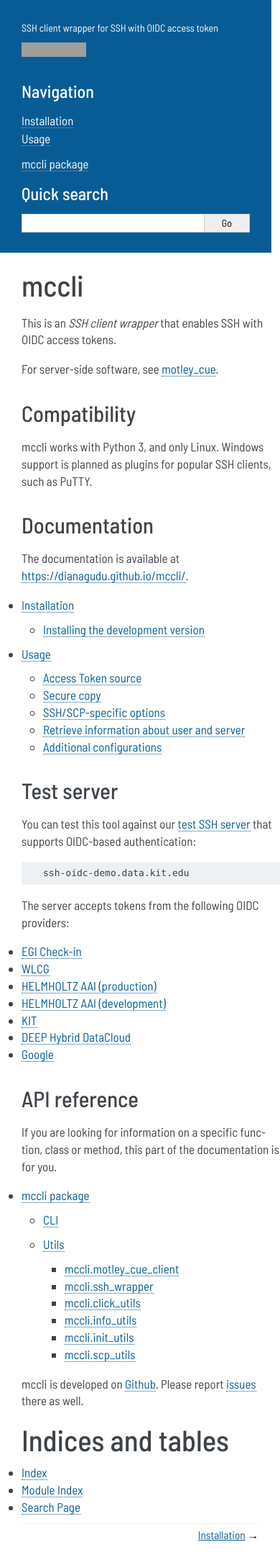
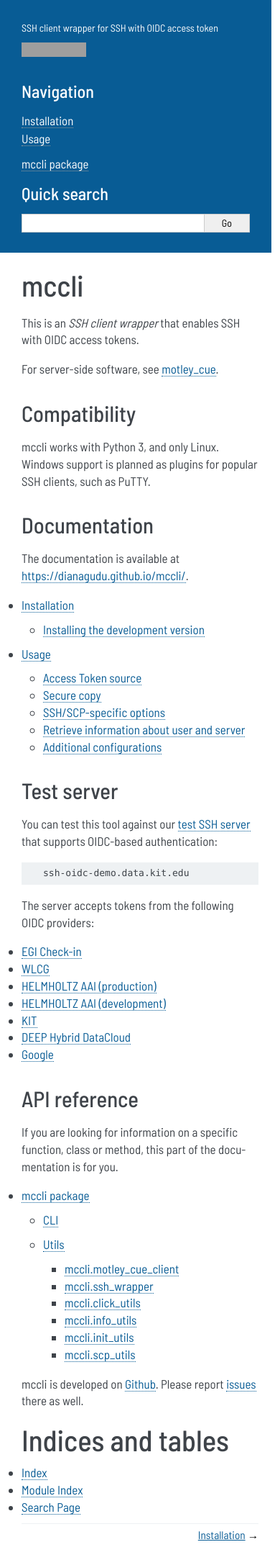
Before and after one commit to dianagudu/mccli, a Sphinx documentation site: the page built from doc/source/index.rst, in a window 390 px wide. Shown: the whole page at 72% size. Built offline with Sphinx 7.4.7, drawn with Linux system fonts in a browser that asks for light colours; grey boxes are pictures that could not be loaded.

Commit message:
fix horizontal scrolling issue in docs on mobile

```diff
--- /dev/null
+++ b/doc/source/_static/css/custom.css
@@ -0,0 +1,4 @@
+div.body {
+    min-width: auto;
+    max-width: auto;
+}
--- a/doc/source/conf.py
+++ b/doc/source/conf.py
@@ -184,6 +184,7 @@ html_sidebars = {
 
 html_css_files = [
     'css/fonts.css',
+    'css/custom.css',
 ]
 
 # Additional templates that should be rendered to pages, maps page names to
```
